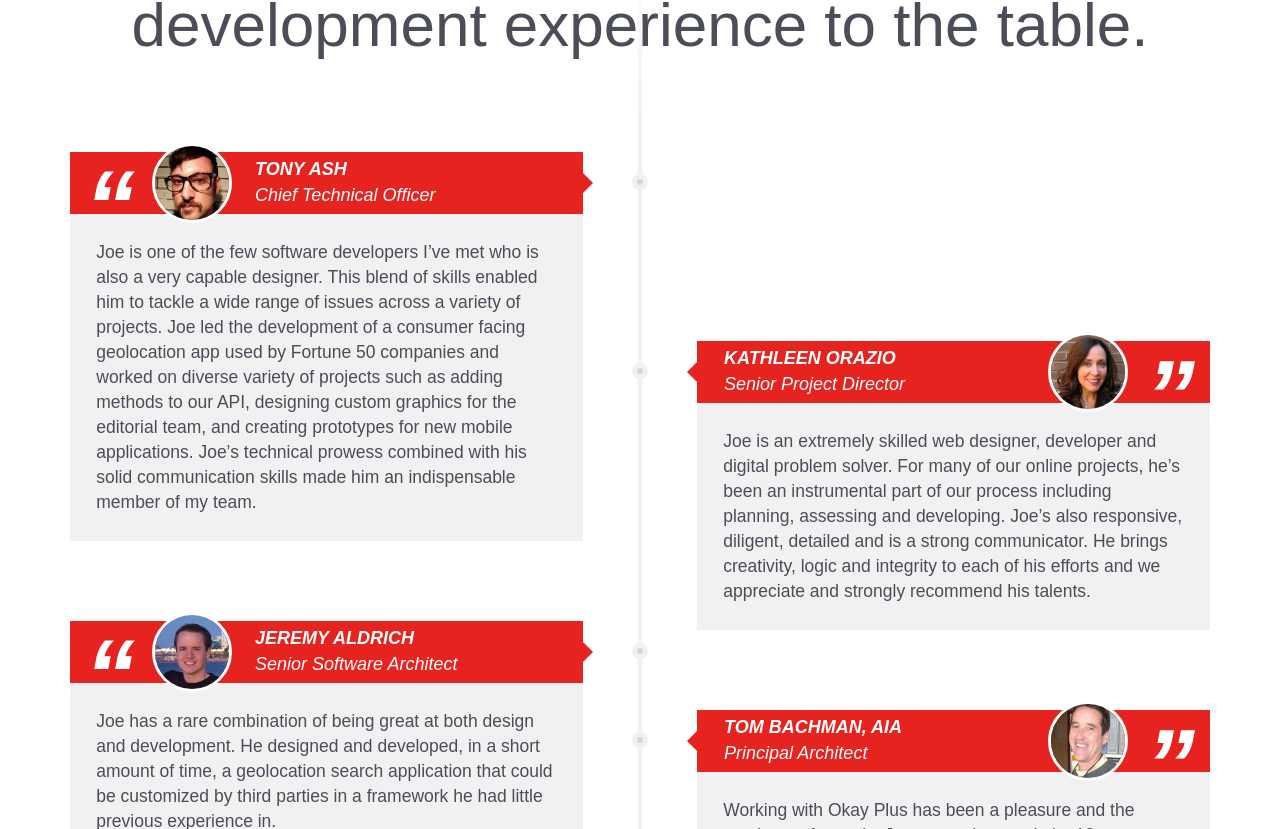
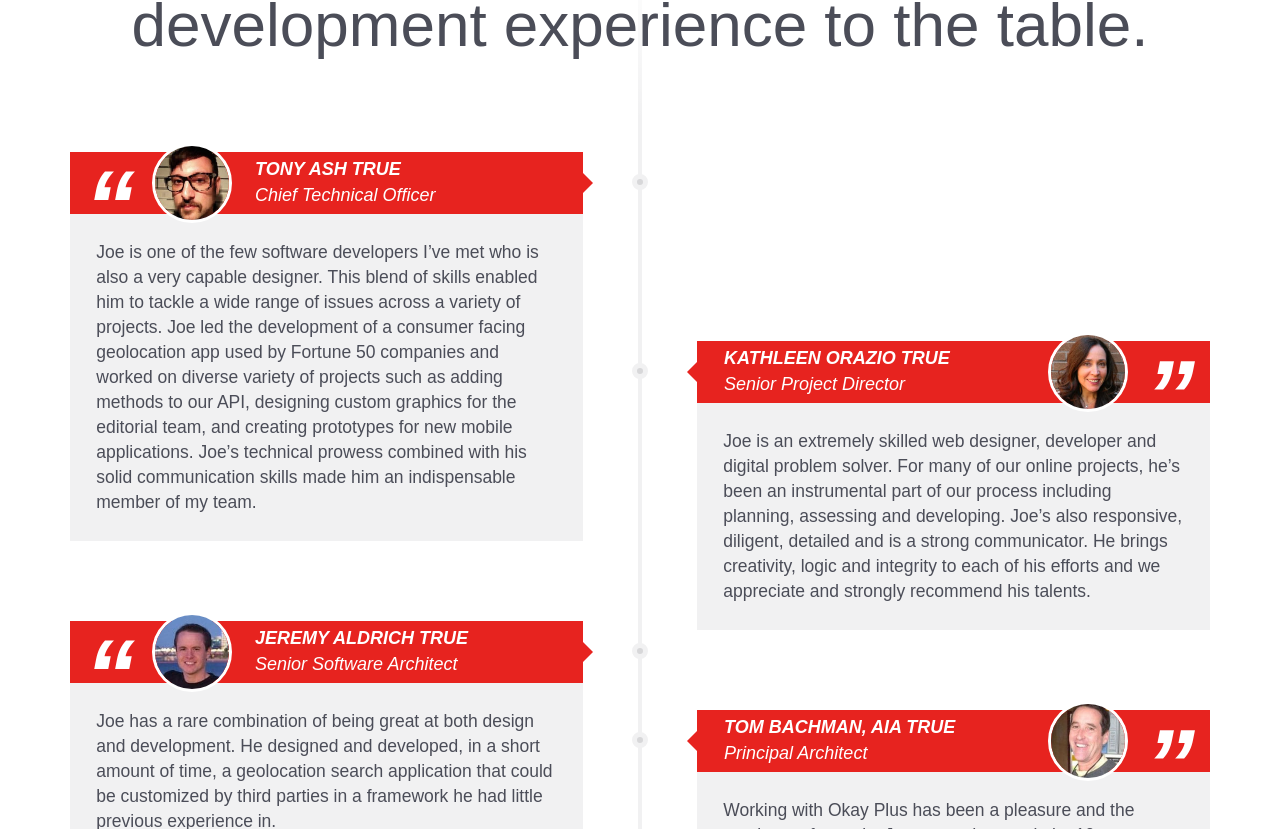
Before and after one commit to joeydi/ok-next, a Next.js app: page / in a window 1280 px wide. Shown: the part 871-1700 px from the top of the page. Built offline with nearby package versions, Linux system fonts and the light colour scheme; a web font is replaced by a local one.

Commit message:
add react-intersection-observer and testimonial component

```diff
--- /dev/null
+++ b/components/testimonial.js
@@ -0,0 +1,22 @@
+import { useInView } from "react-intersection-observer";
+
+export default function Testimonial({ testimonial }) {
+    const { ref, inView } = useInView({
+        triggerOnce: true,
+    });
+
+    return (
+        <div className={`testimonial ${inView ? "active" : ""}`} ref={ref}>
+            <cite>
+                <img src={testimonial.photo.src} width="80" height="80" alt="" />
+                <div className="name">
+                    {testimonial.name} {`${inView}`}
+                </div>
+                <div className="title">{testimonial.title}</div>
+            </cite>
+            <blockquote>
+                <p>{testimonial.testimonial}</p>
+            </blockquote>
+        </div>
+    );
+}
--- a/package.json
+++ b/package.json
@@ -13,6 +13,7 @@
     "next": "12.2.5",
     "react": "18.2.0",
     "react-dom": "18.2.0",
+    "react-intersection-observer": "^9.4.0",
     "sass": "^1.54.8"
   },
   "devDependencies": {
--- a/pages/index.js
+++ b/pages/index.js
@@ -1,4 +1,7 @@
+import { useState, useEffect } from "react";
+
 import Clock from "../components/clock.js";
+import Testimonial from "../components/testimonial.js";
 
 import phone from "../images/phone.png";
 import tony from "../images/testimonials/tony.jpg";
@@ -51,9 +54,15 @@ const testimonials = [
 ];
 
 export default function Home() {
+    const [heroActive, setHeroActive] = useState(false);
+
+    useEffect(() => {
+        setHeroActive(true);
+    }, []);
+
     return (
         <div className="home">
-            <div id="hero" className="home">
+            <div id="hero" className={`home ${heroActive ? "active" : ""}`}>
                 <div className="container">
                     <div className="row">
                         <div className="col-md-5">
@@ -80,18 +89,7 @@ export default function Home() {
 
                     <div className="testimonials">
                         {testimonials.map((testimonial, i) => {
-                            return (
-                                <div className="testimonial" key={i}>
-                                    <cite>
-                                        <img src={testimonial.photo.src} width="80" height="80" alt="" />
-                                        <div className="name">{testimonial.name}</div>
-                                        <div className="title">{testimonial.title}</div>
-                                    </cite>
-                                    <blockquote>
-                                        <p>{testimonial.testimonial}</p>
-                                    </blockquote>
-                                </div>
-                            );
+                            return <Testimonial testimonial={testimonial} key={i} />;
                         })}
                     </div>
                 </div>
--- a/styles/_home.scss
+++ b/styles/_home.scss
@@ -74,10 +74,26 @@
     }
 }
 
+.testimonials {
+    perspective: 10000px;
+}
+
 .testimonial {
     position: relative;
     z-index: 1;
     margin-bottom: 3em;
+    transition: all 1s;
+    transform: rotateX(10deg) rotateY(90deg);
+    transform-origin: 110% top;
+
+    &:nth-child(even) {
+        transform: rotateX(10deg) rotateY(-90deg);
+        transform-origin: -10% top;
+    }
+
+    &.active {
+        transform: rotateX(0deg) rotateY(0deg);
+    }
 
     &:before {
         content: " ";
@@ -266,7 +282,7 @@
     }
 }
 
-html.js.csstransforms3d .home #hero {
+.home #hero {
     * {
         transform: translateX(40px);
         opacity: 0;
@@ -303,27 +319,6 @@ html.js.csstransforms3d .home #hero {
     }
 }
 
-html.js.csstransforms3d {
-    .testimonials {
-        perspective: 10000px;
-    }
-
-    .testimonial {
-        transition: all 1s;
-        transform: rotateX(10deg) rotateY(90deg);
-        transform-origin: 110% top;
-
-        &:nth-child(even) {
-            transform: rotateX(10deg) rotateY(-90deg);
-            transform-origin: -10% top;
-        }
-
-        &.show {
-            transform: rotateX(0deg) rotateY(0deg);
-        }
-    }
-}
-
 .clock-container {
     width: 40px;
     height: 40px;
```
Also changed, not shown: 1 other file (tests, documents, lock files or other folders).
